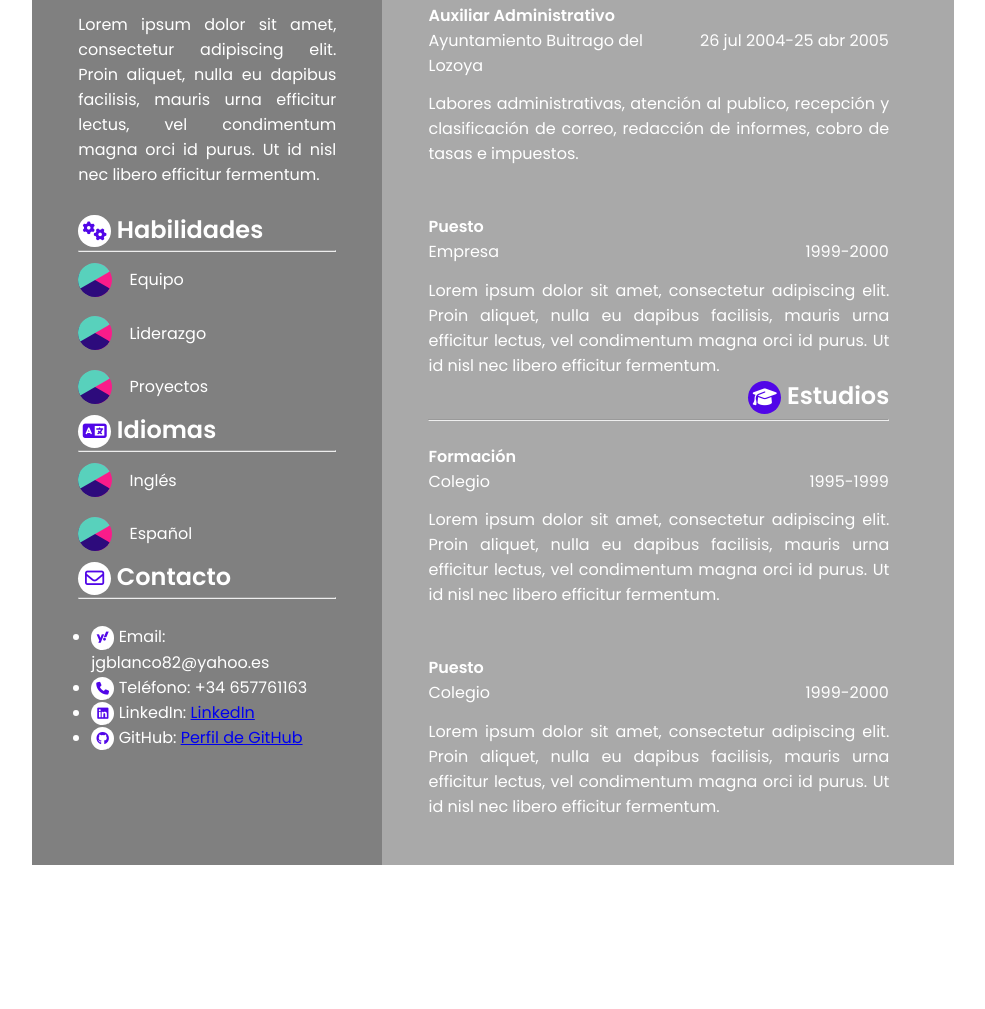
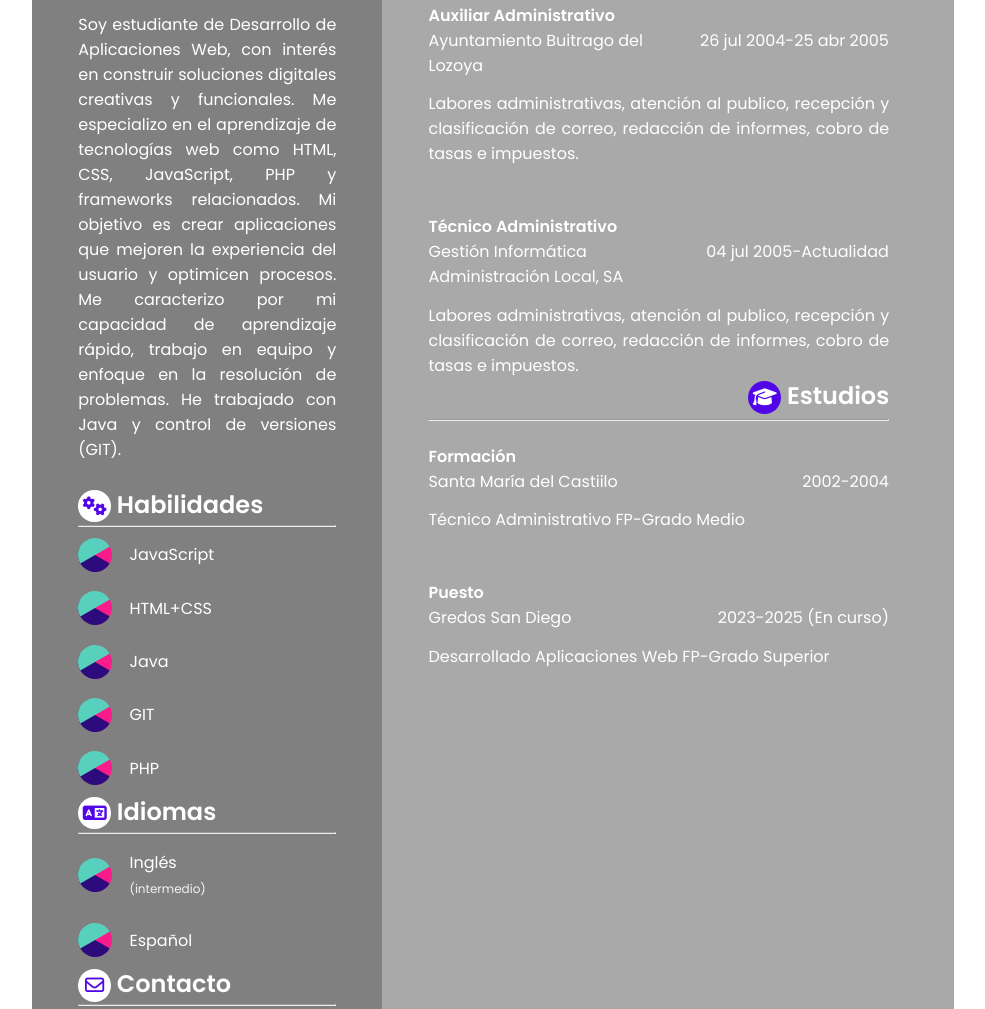
Before and after one commit to JesusGonzalez82/Curriculum, a plain HTML site: page CV.html in a window 1280 px wide. Shown: the part 477-1486 px from the top of the page, without its empty margins (147-1132 px from the left). Before the commit the page ends 1406 px from the top, so only its background shows below. Drawn offline with Linux system fonts and the light colour scheme.

Commit message:
completamos CV

```diff
--- a/CV.html
+++ b/CV.html
@@ -24,10 +24,11 @@
                         <hr>
                         <br>
                         <p class="carta_presentacion">
-                            Lorem ipsum dolor sit amet, consectetur adipiscing elit.
-                            Proin aliquet, nulla eu dapibus facilisis, mauris urna
-                            efficitur lectus, vel condimentum magna orci id purus.
-                            Ut id nisl nec libero efficitur fermentum.
+                            Soy estudiante de Desarrollo de Aplicaciones Web, con interés en construir soluciones digitales creativas y funcionales.
+                            Me especializo en el aprendizaje de tecnologías web como HTML, CSS, JavaScript, PHP y frameworks relacionados.
+                            Mi objetivo es crear aplicaciones que mejoren la experiencia del usuario y optimicen procesos.
+                            Me caracterizo por mi capacidad de aprendizaje rápido, trabajo en equipo y enfoque en la resolución de problemas.
+                            He trabajado con Java y control de versiones (GIT).
                         </p>
                         <br>
 
@@ -39,7 +40,7 @@
                             <div class="sector" id="sector2"></div>
                             <div class="sector" id="sector3"></div>
                         </div>
-                        <div class="habilidades">Equipo</div>
+                        <div class="habilidades">JavaScript</div>
                         <br>
                         <div class="grafico">
                             <div class="donut-hole"></div>
@@ -47,7 +48,7 @@
                             <div class="sector" id="sector2"></div>
                             <div class="sector" id="sector3"></div>
                         </div>
-                        <div class="habilidades">Liderazgo</div>
+                        <div class="habilidades">HTML+CSS</div>
                         <br>
                         <div class="grafico">
                             <div class="donut-hole"></div>
@@ -55,8 +56,23 @@
                             <div class="sector" id="sector2"></div>
                             <div class="sector" id="sector3"></div>
                         </div>
-                        <div class="habilidades">Proyectos</div>
-
+                        <div class="habilidades">Java</div>
+                        <br>
+                        <div class="grafico">
+                            <div class="donut-hole"></div>
+                            <div class="sector" id="sector1"></div>
+                            <div class="sector" id="sector2"></div>
+                            <div class="sector" id="sector3"></div>
+                        </div>
+                        <div class="habilidades">GIT</div>
+                        <br>
+                        <div class="grafico">
+                            <div class="donut-hole"></div>
+                            <div class="sector" id="sector1"></div>
+                            <div class="sector" id="sector2"></div>
+                            <div class="sector" id="sector3"></div>
+                        </div>
+                        <div class="habilidades">PHP</div>
                         <br>
                         <h3><i class="fas fa-language"></i> Idiomas</h3>
                         <hr>
@@ -66,7 +82,7 @@
                             <div class="sector" id="sector2"></div>
                             <div class="sector" id="sector3"></div>
                         </div>
-                        <div class="habilidades"> Inglés</div>
+                        <div class="habilidades"> Inglés <span>(intermedio)</span></div>
                         <br>
                         <div class="grafico">
                             <div class="donut-hole"></div>
@@ -99,32 +115,25 @@
                             de tasas e impuestos.
                         </p>
                         <br>
-                        <h4>Puesto</h4>
-                        <div class="empresa">Empresa</div>
-                        <div class="anio_puesto">1999-2000</div>
-                        <p class="descripcion">Lorem ipsum dolor sit amet, consectetur adipiscing elit.
-                            Proin aliquet, nulla eu dapibus facilisis, mauris urna
-                            efficitur lectus, vel condimentum magna orci id purus.
-                            Ut id nisl nec libero efficitur fermentum.
+                        <h4>Técnico Administrativo</h4>
+                        <div class="empresa">Gestión Informática Administración Local, SA</div>
+                        <div class="anio_puesto">04 jul 2005-Actualidad</div>
+                        <p class="descripcion">Labores administrativas, atención al publico,
+                            recepción y clasificación de correo, redacción de informes, cobro
+                            de tasas e impuestos.
                         </p>
                         <h3><i class="fa-solid fa-graduation-cap"></i> Estudios</h3>
                         <hr>
                         <h4>Formación</h4>
-                        <div class="empresa">Colegio</div>
-                        <div class="anio_puesto">1995-1999</div>
-                        <p class="descripcion">Lorem ipsum dolor sit amet, consectetur adipiscing elit.
-                            Proin aliquet, nulla eu dapibus facilisis, mauris urna
-                            efficitur lectus, vel condimentum magna orci id purus.
-                            Ut id nisl nec libero efficitur fermentum.
+                        <div class="empresa">Santa María del Castiilo</div>
+                        <div class="anio_puesto">2002-2004</div>
+                        <p class="descripcion">Técnico Administrativo FP-Grado Medio
                         </p>
                         <br>
                         <h4>Puesto</h4>
-                        <div class="empresa">Colegio</div>
-                        <div class="anio_puesto">1999-2000</div>
-                        <p class="descripcion">Lorem ipsum dolor sit amet, consectetur adipiscing elit.
-                            Proin aliquet, nulla eu dapibus facilisis, mauris urna
-                            efficitur lectus, vel condimentum magna orci id purus.
-                            Ut id nisl nec libero efficitur fermentum.
+                        <div class="empresa">Gredos San Diego</div>
+                        <div class="anio_puesto">2023-2025 (En curso)</div>
+                        <p class="descripcion">Desarrollado Aplicaciones Web FP-Grado Superior
                         </p>
                     </section>
                 </div>
--- a/style.css
+++ b/style.css
@@ -242,3 +242,8 @@ h4{
     text-align: justify;
 
 }
+
+.habilidades span {
+    font-size: 12px; /* Tamaño más pequeño para el nivel */
+    color: #f1f1f1; /* Ajusta el color según tu diseño */
+}
```
